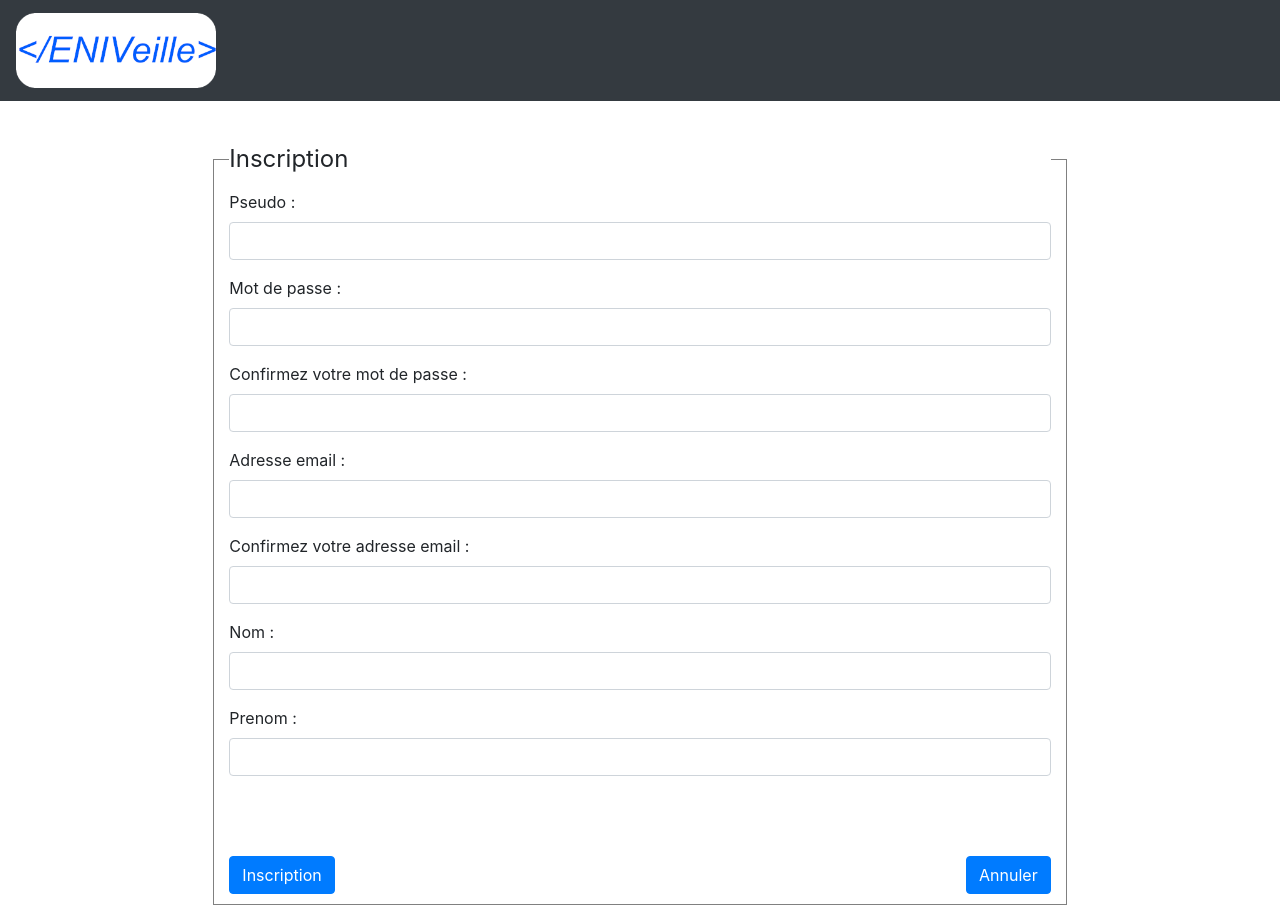
After one commit to Pefouk/StageENI, a Django app: page /inscription in a window 1280 px wide. The commit adds this page. Run offline with Django 3.2, Linux system fonts and the light colour scheme; some libraries are stand-ins or nearby versions.

Commit message:
Debut de l'inscription : formulaire fini, model de User a refaire, template commencé

```diff
--- a/ENIVeille/forms.py
+++ b/ENIVeille/forms.py
@@ -6,12 +6,15 @@ class FormConnexion(forms.Form):
     pseudo = forms.CharField(
         required=True,
         label="Pseudo :",
+        min_length=3,
+        max_length=25,
     )
     motDePasse = forms.CharField(
         label="Mot de passe :",
         required=True,
         max_length=32,
-        widget=forms.PasswordInput
+        widget=forms.PasswordInput,
+        min_length=6,
     )
 
     def __init__(self, *args, **kwargs):
@@ -20,3 +23,53 @@ class FormConnexion(forms.Form):
         self.helper.form_class = 'connexion'
         self.helper.form_method = 'post'
         self.helper.form_action = 'connexion'
+
+
+class FormInscription(forms.Form):
+    pseudo = forms.CharField(
+        required=True,
+        label="Pseudo :",
+        min_length=3,
+        max_length=25,
+    )
+    motDePasse = forms.CharField(
+        label="Mot de passe :",
+        required=True,
+        max_length=32,
+        widget=forms.PasswordInput,
+        min_length=6,
+    )
+    motDePasseConfimation = forms.CharField(
+        label="Confirmez votre mot de passe :",
+        required=True,
+        max_length=32,
+        widget=forms.PasswordInput,
+        min_length=6,
+    )
+    email = forms.EmailField(
+        required=True,
+        label="Adresse email :",
+        max_length=255,
+    )
+    emailConfirmation = forms.EmailField(
+        required=True,
+        label="Confirmez votre adresse email :",
+        max_length=255,
+    )
+    nom = forms.CharField(
+        required=True,
+        label="Nom :",
+        max_length=25,
+    )
+    prenom = forms.CharField(
+        required=True,
+        label="Prenom :",
+        max_length=25,
+    )
+
+    def __init__(self, *args, **kwargs):
+        super(FormInscription, self).__init__(*args, **kwargs)
+        self.helper = FormHelper()
+        self.helper.form_class = 'connexion'
+        self.helper.form_method = 'post'
+        self.helper.form_action = 'connexion'
--- a/ENIVeille/static/css/style.css
+++ b/ENIVeille/static/css/style.css
@@ -19,12 +19,12 @@ html {
 
 fieldset {
     border: 1px solid gray;
-    margin: 2px;
-    padding: 2px;
+    padding: 5px 2px 10px;
+    margin: 5vmin 2px 2px;
 }
 
 .buttons_connexion {
     display: flex;
     justify-content: space-between;
-
+    margin-top: 10vmin;
 }
--- a/ENIVeille/templates/ENIVeille/login.html
+++ b/ENIVeille/templates/ENIVeille/login.html
@@ -19,6 +19,6 @@
     </fieldset>
     <div class="connexion">
         <h2>Pas de compte ?</h2>
-        <a class="btn btn-primary" href="#" role="button">Créer un compte</a>
+        <a class="btn btn-primary" href="{% url 'inscription' %}" role="button">Créer un compte</a>
     </div>
 {% endblock %}
--- /dev/null
+++ b/ENIVeille/templates/ENIVeille/register.html
@@ -0,0 +1,20 @@
+{% extends 'ENIVeille/include/main.html' %}
+{% load crispy_forms_tags %}
+{% load static %}
+{% block title %}
+    : Inscription
+{% endblock %}
+
+{% block content %}
+    <fieldset class="col-8 offset-2">
+        <legend>Inscription</legend>
+        <form method="post" class="" action="{% url 'inscription' %}">
+            {{ form |crispy }}
+            {% csrf_token %}
+            <div class="buttons_connexion">
+                <input type="submit" class="btn btn-primary" value="Inscription">
+                <a class="btn btn-primary" href="{% url 'connexion' %}" role="button">Annuler</a>
+            </div>
+        </form>
+    </fieldset>
+{% endblock %}
--- a/ENIVeille/views.py
+++ b/ENIVeille/views.py
@@ -1,8 +1,10 @@
+from django.contrib import messages
 from django.contrib.auth import logout, login, authenticate
+from django.contrib.auth.models import User
 from django.shortcuts import redirect
 from django.shortcuts import render
-from django.contrib import messages
-from .forms import FormConnexion
+
+from .forms import FormInscription, FormConnexion
 
 
 # Create your views here.
@@ -26,6 +28,8 @@ def connexion(request):
                 messages.warning(request, "Combinaison pseudo et mot de passe incorrect !")
     else:
         form = FormConnexion()
+    if request.user.is_authenticated:
+        return redirect(home)
     return render(request, 'ENIVeille/login.html', {'form': form})
 
 
@@ -35,3 +39,27 @@ def deconnexion(request):
     else:
         logout(request)
     return redirect(connexion)
+
+
+def inscription(request):
+    if request.method == 'POST':
+        form = FormInscription(request.POST)
+        if form.is_valid and form.data.get('email') == form.data.get('emailConfirmation') and form.data.get(
+                'motDePasseConfimation') == form.data.get('motDePasse'):
+            messages.info(request, 'Formulaire valide')
+            try:
+                user = User.objects.create_user(username=form.data.get('pseudo'), email=form.data.get('email'),
+                                                password=form.data.get('motDePasse'))
+                user.first_name = form.data.get('prenom')
+                user.last_name = form.data.get('nom')
+                user.save()
+                login(request, user)
+                return redirect(home)
+            except:
+                messages.info(request, 'non')
+        else:
+            messages.info(request, 'Formulaire invalide')
+
+    else:
+        form = FormInscription()
+    return render(request, 'ENIVeille/register.html', {'form': form})
--- a/Stage/urls.py
+++ b/Stage/urls.py
@@ -14,12 +14,13 @@ Including another URLconf
     2. Add a URL to urlpatterns:  path('blog/', include('blog.urls'))
 """
 from django.contrib import admin
-from django.urls import path
+from django.urls import path, include
 from ENIVeille import views
 
 urlpatterns = [
     path(r'admin/', admin.site.urls, name="admin"),
     path('', views.home, name="home"),
     path('connexion', views.connexion, name="connexion"),
-    path('deconnexion', views.deconnexion, name="deconnexion")
+    path('deconnexion', views.deconnexion, name="deconnexion"),
+    path('inscription', views.inscription, name="inscription")
 ]
```
Also changed, not shown: ENIVeille/models.py (+1 -9 lines), ENIVeille/migrations/0004_auto_20200428_1142.py (added), ENIVeille/migrations/0005_auto_20200428_1151.py (added), ENIVeille/migrations/0006_remove_profil_mailvalidation.py (added).
